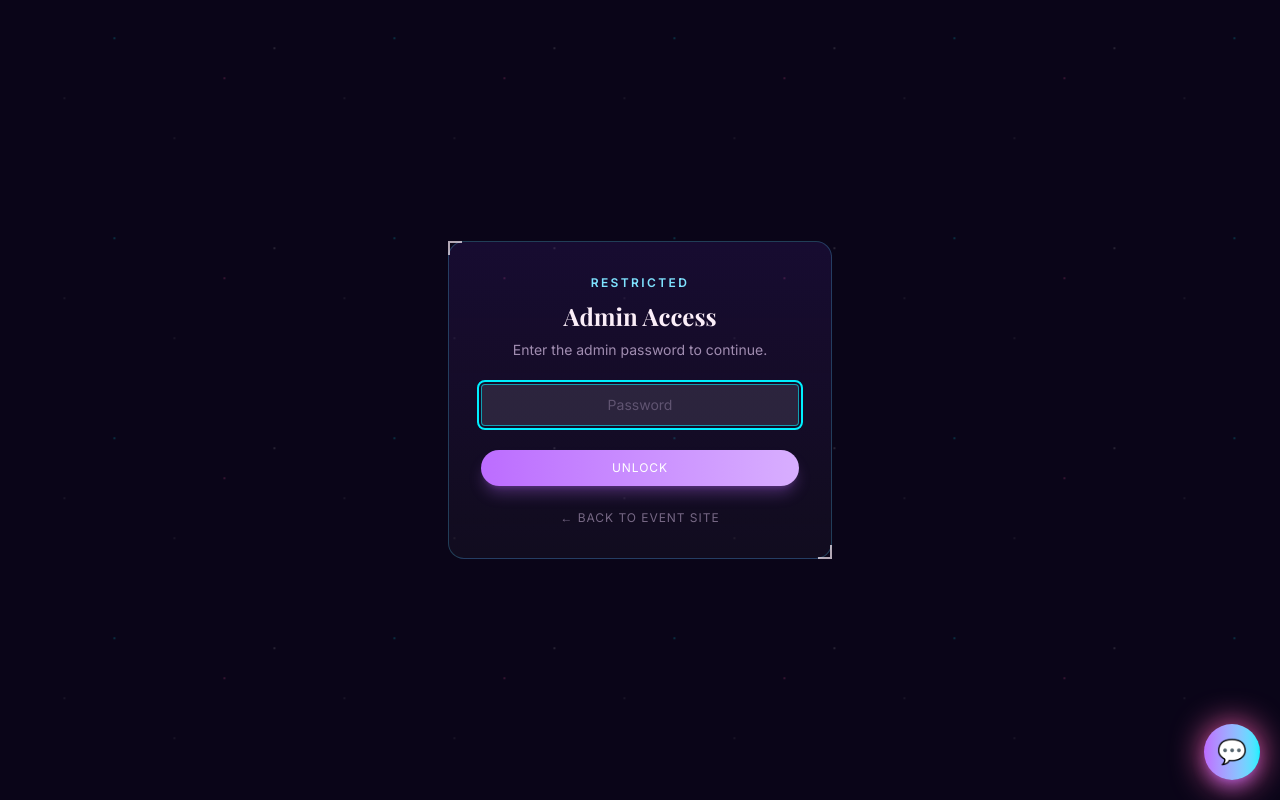
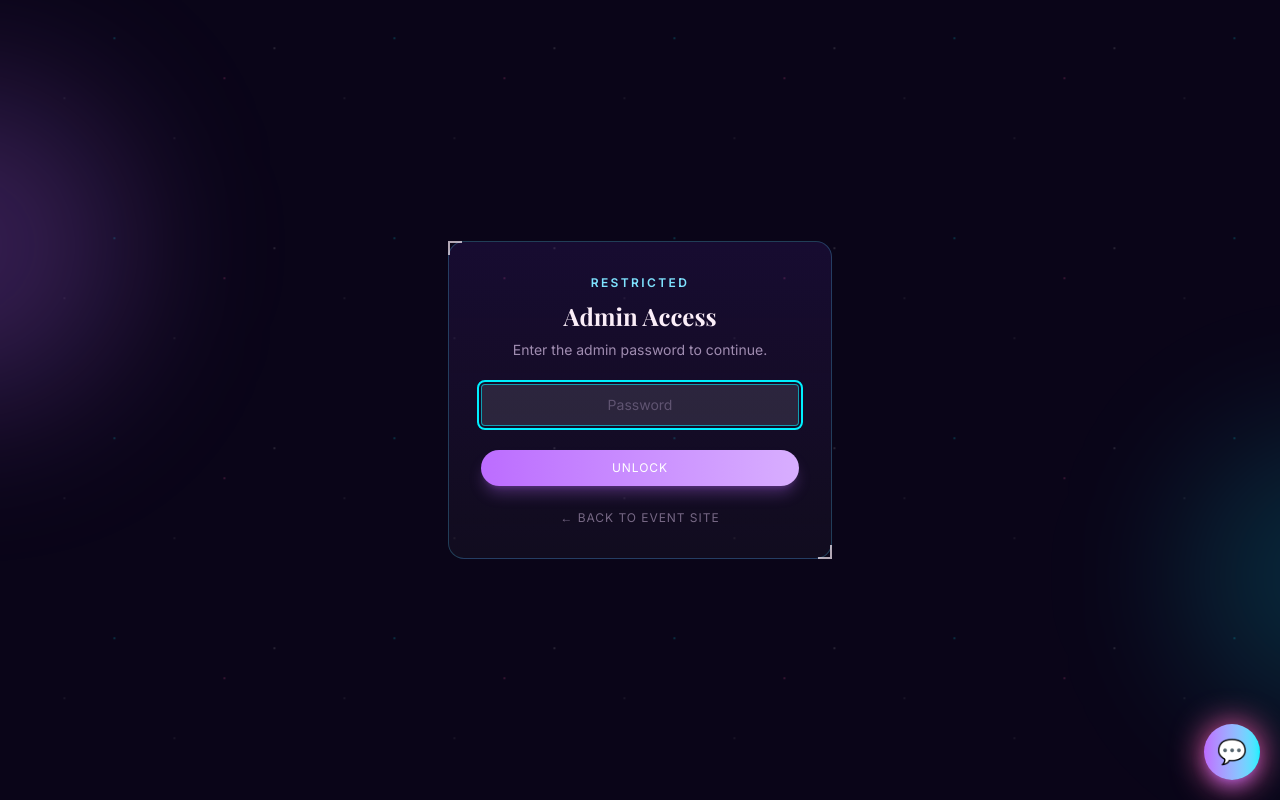
Before and after one commit to gokulmaniraj2008-collab/Blast-symposium-2026., a Next.js app: page /admin in a window 1280 px wide. Built offline with nearby package versions, Linux system fonts and the light colour scheme.

Commit message:
Add files via upload

```diff
--- a/src/app/admin/page.tsx
+++ b/src/app/admin/page.tsx
@@ -63,8 +63,10 @@ function PasswordGate({ onUnlock }: { onUnlock: (password: string) => void }) {
   };
 
   return (
-    <main className="starfield relative flex min-h-screen items-center justify-center bg-[radial-gradient(ellipse_at_top,#201a44_0%,#0b0f2b_65%)] px-6">
-      <form onSubmit={handleSubmit} className="telemetry-frame w-full max-w-sm rounded-2xl p-8 text-center">
+    <main className="starfield relative flex min-h-screen items-center justify-center overflow-hidden bg-[radial-gradient(ellipse_at_top,#2c1454_0%,#0a0518_65%)] px-6">
+      <div className="nebula-blob left-[-15%] top-[15%] h-72 w-72 bg-violet/25" />
+      <div className="nebula-blob right-[-15%] bottom-[10%] h-72 w-72 bg-cyan/15" style={{ animationDelay: "5s" }} />
+      <form onSubmit={handleSubmit} className="telemetry-frame relative w-full max-w-sm rounded-2xl p-8 text-center">
         <p className="eyebrow mb-2">Restricted</p>
         <h1 className="font-display text-2xl text-chrome">Admin Access</h1>
         <p className="mt-2 text-sm text-mist/70">Enter the admin password to continue.</p>
@@ -502,12 +504,11 @@ function SettingsPanel({ password }: { password: string }) {
   );
 }
 
-
 function AdminDashboard({ password, onLock }: { password: string; onLock: () => void }) {
   const [tab, setTab] = useState<"registrations" | "settings">("registrations");
 
   return (
-    <main className="min-h-screen bg-[radial-gradient(ellipse_at_top,#201a44_0%,#0b0f2b_65%)] px-6 py-10">
+    <main className="min-h-screen bg-[radial-gradient(ellipse_at_top,#2c1454_0%,#0a0518_65%)] px-6 py-10">
       <div className="mx-auto max-w-5xl">
         <div className="flex flex-wrap items-center justify-between gap-4 border-b border-white/10 pb-6">
           <div>
```
